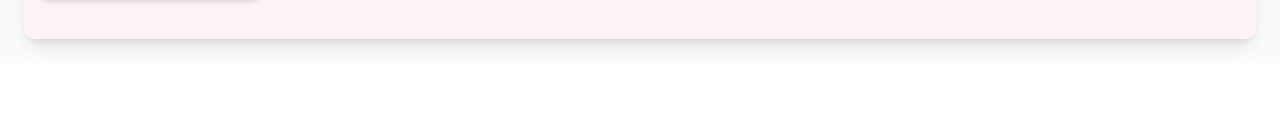
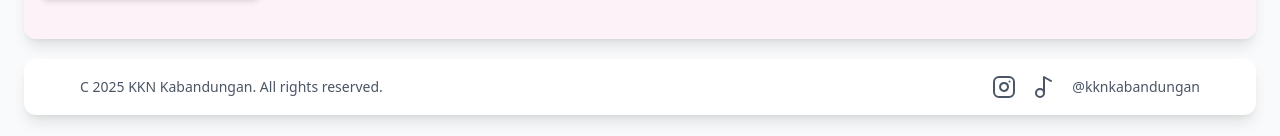
Before and after one commit to adam-gbyte/kknkabandungan, a React (Vite) app: page /profil in a window 1280 px wide. Shown: the part 1013-1149 px from the top of the page. Before the commit the page ends 1076 px from the top, so only its background shows below. Built offline with nearby package versions, Linux system fonts and the light colour scheme.

Commit message:
Add Footer component to Profil page

```diff
--- /dev/null
+++ b/src/components/Footer.jsx
@@ -0,0 +1,37 @@
+import { Instagram, Music2 } from "lucide-react";
+
+export default function Footer() {
+  return (
+    <footer className="shadow-lg max-w-7xl mx-auto justify-center bg-white mt-5 rounded-xl py-4">
+      <div className="max-w-6xl mx-auto px-4 flex flex-col sm:flex-row items-center justify-between text-gray-600">
+        {/* Kiri: Teks */}
+        <p className="text-sm text-center sm:text-left">
+          C {new Date().getFullYear()} KKN Kabandungan. All rights reserved.
+        </p>
+
+        {/* Kanan: Icon Sosial */}
+        <div className="flex items-center gap-4 mt-4 sm:mt-0">
+          <a
+            href="https://instagram.com/kknkabandungan"
+            target="_blank"
+            className="hover:text-pink-600 transition"
+            aria-label="Instagram"
+          >
+            <Instagram size={24} />
+          </a>
+
+          <a
+            href="https://tiktok.com/@kknkabandungan"
+            target="_blank"
+            className="hover:text-black transition"
+            aria-label="Music Link"
+          >
+            <Music2 size={24} />
+          </a>
+
+          <span className="text-sm hidden sm:inline">@kknkabandungan</span>
+        </div>
+      </div>
+    </footer>
+  );
+}
--- a/src/pages/Profil.jsx
+++ b/src/pages/Profil.jsx
@@ -2,6 +2,7 @@ import { useState } from "react";
 import { Sun, Droplet } from "lucide-react";
 
 import { anggotaKkn } from "../data/Data";
+import Footer from "../components/Footer";
 
 const anggota = { ...anggotaKkn };
 
@@ -32,6 +33,7 @@ export default function Profil() {
   const [activeTab, setActiveTab] = useState("ketua");
 
   return (
+    <>
       <div className="shadow-lg max-w-7xl mx-auto px-4 py-10 text-gray-800 bg-gradient-to-b from-white rounded-xl to-pink-50">
         <h1 className="text-4xl font-bold text-center mb-10 text-pink-800">
           Profil KKN
@@ -55,8 +57,8 @@ export default function Profil() {
                   </p>
                   <p className="text-gray-700">
                     Warna cerah dan hangat yang melambangkan{" "}
-                  <strong>kebahagiaan</strong>, <strong>optimisme</strong>, dan{" "}
-                  <strong>energi positif</strong>.
+                    <strong>kebahagiaan</strong>, <strong>optimisme</strong>,
+                    dan <strong>energi positif</strong>.
                   </p>
                 </div>
 
@@ -67,8 +69,8 @@ export default function Profil() {
                   </p>
                   <p className="text-gray-700">
                     Warna yang menyenangkan, melambangkan{" "}
-                  <strong>kesegaran</strong>, <strong>kegembiraan</strong>, dan{" "}
-                  <strong>kemurnian</strong>.
+                    <strong>kesegaran</strong>, <strong>kegembiraan</strong>,
+                    dan <strong>kemurnian</strong>.
                   </p>
                 </div>
 
@@ -127,5 +129,7 @@ export default function Profil() {
           </div>
         </section>
       </div>
+      <Footer />
+    </>
   );
 }
```
Lines whose indentation alone changed are shown as unchanged.
